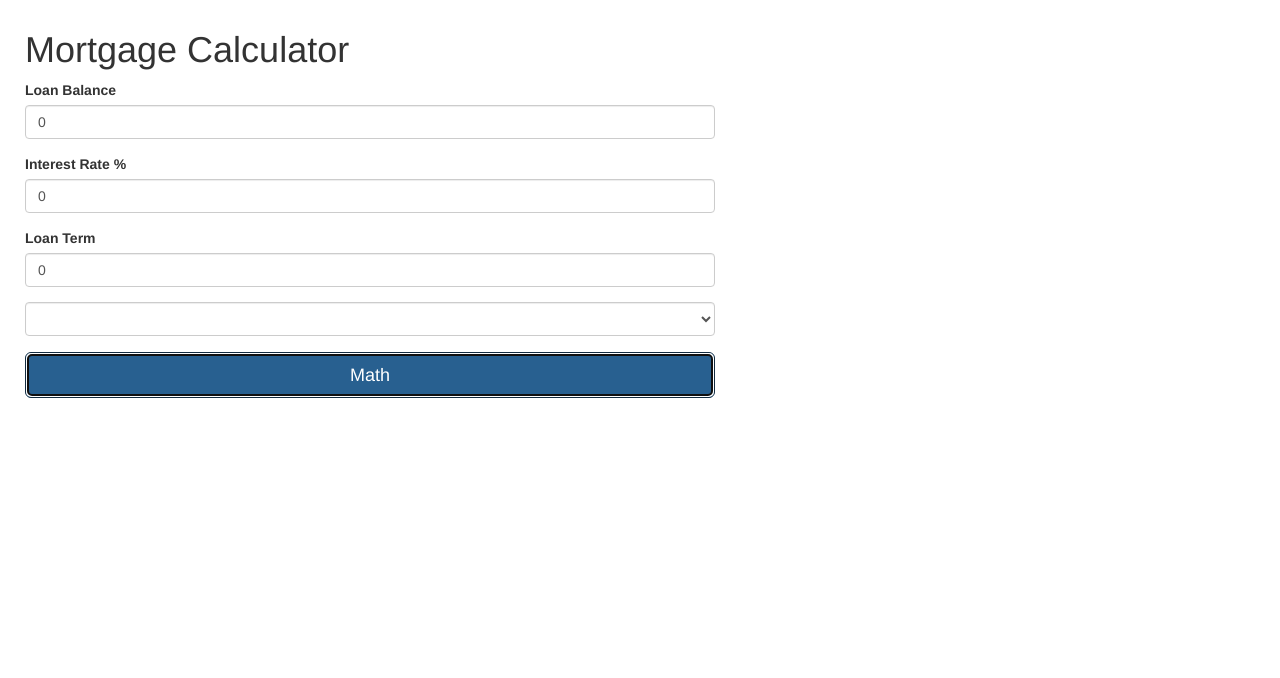
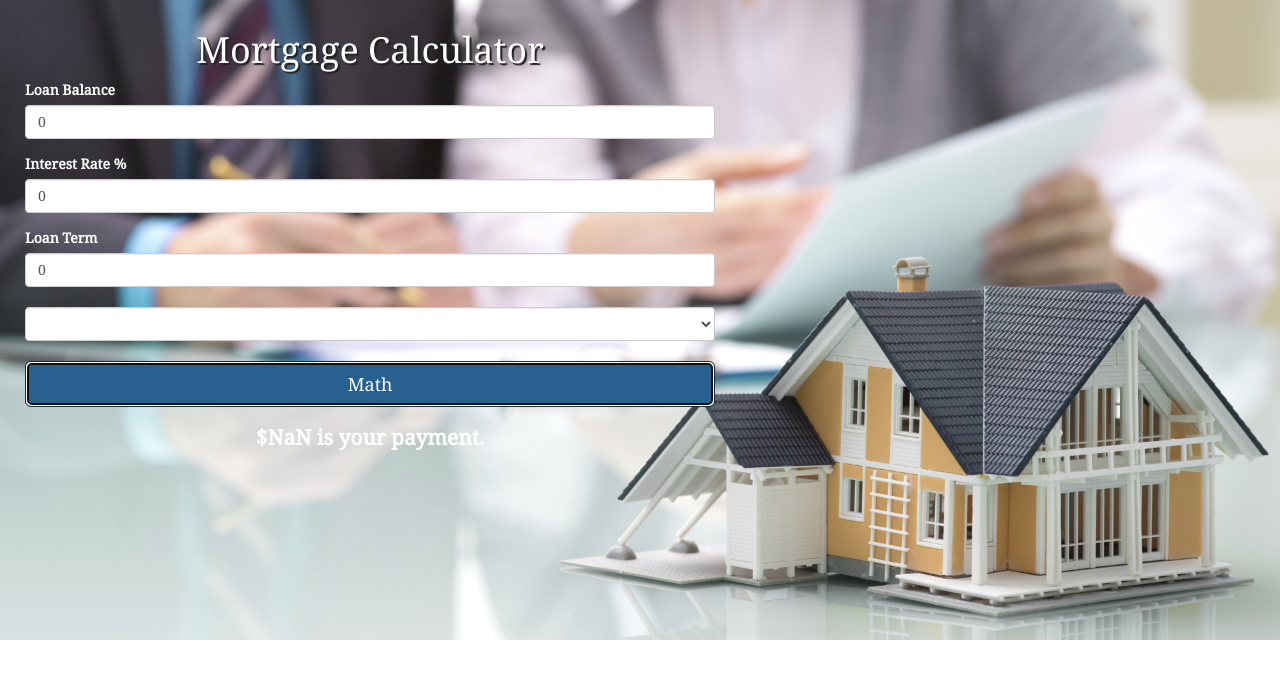
Before and after one commit to jasonvandewarker/MortgageCalculator, a plain HTML site: page index.html in a window 1280 px wide. Both pictures are taken after a click on the button "Math". Drawn offline with nearby package versions, Linux system fonts and the light colour scheme.

Commit message:
Finished project

```diff
--- a/app.js
+++ b/app.js
@@ -5,6 +5,7 @@
         .module('app', []);
 })();
 
+//Controller
 (function() {
     'use strict';
 
@@ -13,23 +14,23 @@
         .controller('MortgageController', MortgageController);
 
     MortgageController.$inject = [];
-
-    /* @ngInject */
+//This block sets the variables inputed by the user.
     function MortgageController() {
         var vm = this;
-        vm.balance = 0;
-        vm.apr = 0;
-        vm.term = 0;
-        //numbers from select menu = six;
-        //numbers from select menu = twelve;
+        vm.balance = 0;  //Represents the balance remaining on the loan.
+        vm.apr = 0; // Loan interest rate.
+        vm.term = 0; // How long the loan is for.
 
-        function calculateMortgage() {
-          let monthlyInterestRate = (apr / 100) / six || twelve;
-          let numberOfPayments = term * six || twelve;
+/* This is the math part of the function. The function starts with
+a click event tied to the button. The final is returned to text on the
+front page. */
+        vm.calculateMortgage = function() {
+          let monthlyInterestRate = (vm.apr / 100) / vm.select;
+          let numberOfPayments = vm.term * vm.select;
           let compoundedInterestRate = Math.pow((1 + monthlyInterestRate), numberOfPayments);
           let interestQuotient = (monthlyInterestRate * compoundedInterestRate) / (compoundedInterestRate - 1);
-          let monthlyPayment = balance * interestQuotient;
-
+          let monthlyPayment = vm.balance * interestQuotient;
+          vm.result = "$" + monthlyPayment.toFixed(2) + " is your payment.";
         }
     }
 })();
--- a/index.html
+++ b/index.html
@@ -7,6 +7,7 @@
   <meta http-equiv="X-UA-Compatible" content="ie=edge">
   <link rel="stylesheet" href="https://maxcdn.bootstrapcdn.com/bootstrap/3.3.7/css/bootstrap.min.css" integrity="sha384-BVYiiSIFeK1dGmJRAkycuHAHRg32OmUcww7on3RYdg4Va+PmSTsz/K68vbdEjh4u" crossorigin="anonymous">
   <link rel="stylesheet" href="styles.css">
+  <link href="https://fonts.googleapis.com/css?family=Noto+Serif" rel="stylesheet">
   <title>Mortgage Calculator</title>
 </head>
 
@@ -27,13 +28,13 @@
         <input type="number" class="form-control" id="term" placeholder="Years" ng-model="vm.term">
       </div>
       <select class="form-control" ng-model="vm.select">
-        <option value=12>Monthly</option>
-        <option value=6>Bimonthly</option>
+        <option value="12">Monthly</option>
+        <option value="6">Bimonthly</option>
       </select>
 
-      <button type="button" class="btn btn-primary btn-lg btn-block" ng-click="calculateMortgage">Math</button>
+      <button type="button" class="btn btn-primary btn-lg btn-block" ng-click="vm.calculateMortgage()">Math</button>
 
-      <p></p>
+      <p>{{vm.result}}</p>
     </form>
   </div>
   <script src="https://ajax.googleapis.com/ajax/libs/angularjs/1.5.6/angular.min.js"></script>
--- a/styles.css
+++ b/styles.css
@@ -1,12 +1,34 @@
 body {
   padding-left: 25px;
   padding-top: 10px;
+  background-image: url(house.jpg);
+  background-size: 100%;
+  background-repeat: no-repeat;
+  font-family: 'Noto Serif', serif;
+  color: white;
 }
 
 #width {
   width: 55%;
 }
 
+h1 {
+  text-align: center;
+  text-shadow: 2px 2px 1px #222
+}
+
 button {
-  margin-top: 16px;
+  margin-top: 20px;
+  font-weight: bold;
 }
+
+select {
+  margin-top: 20px;
+}
+
+p {
+  margin-top: 15px;
+  font-weight: bold;
+  text-align: center;
+  font-size: 150%;
+}
```
Also changed, not shown: house.jpg (added), picture.jpg (added).
